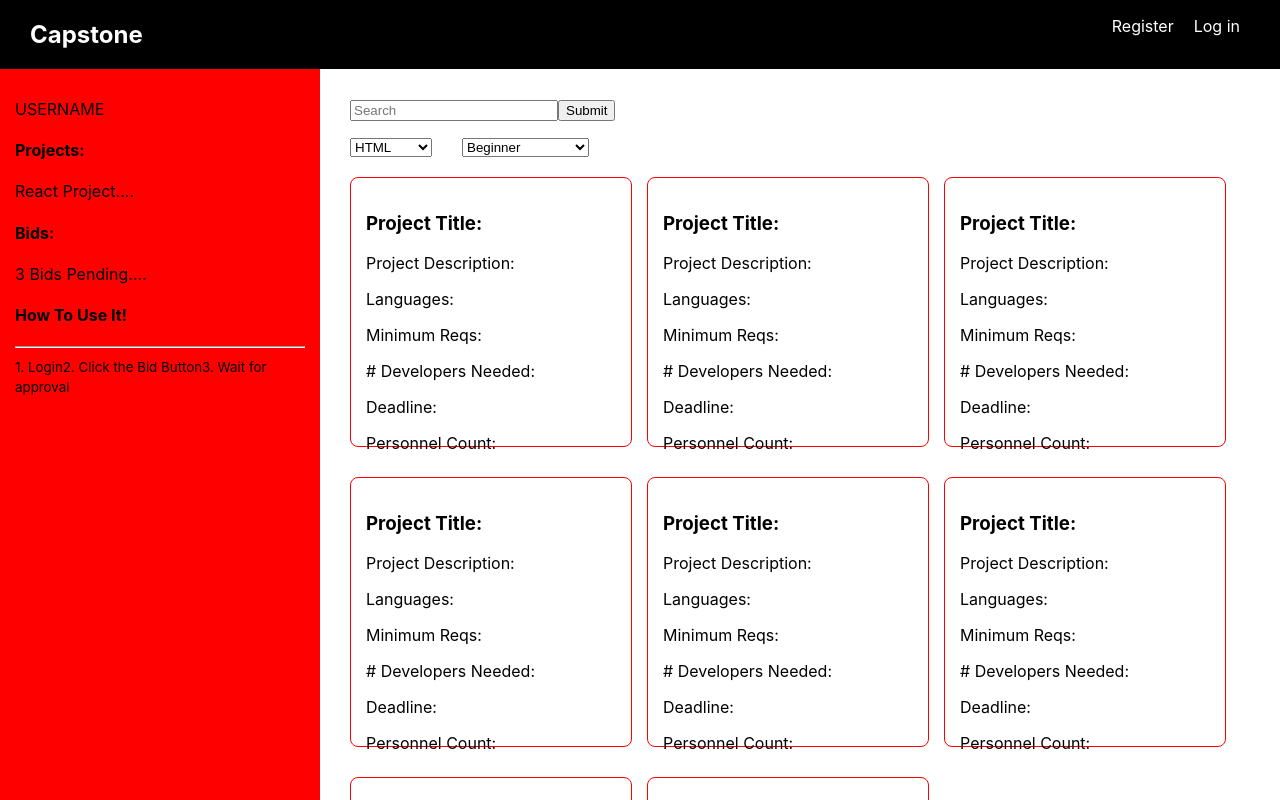
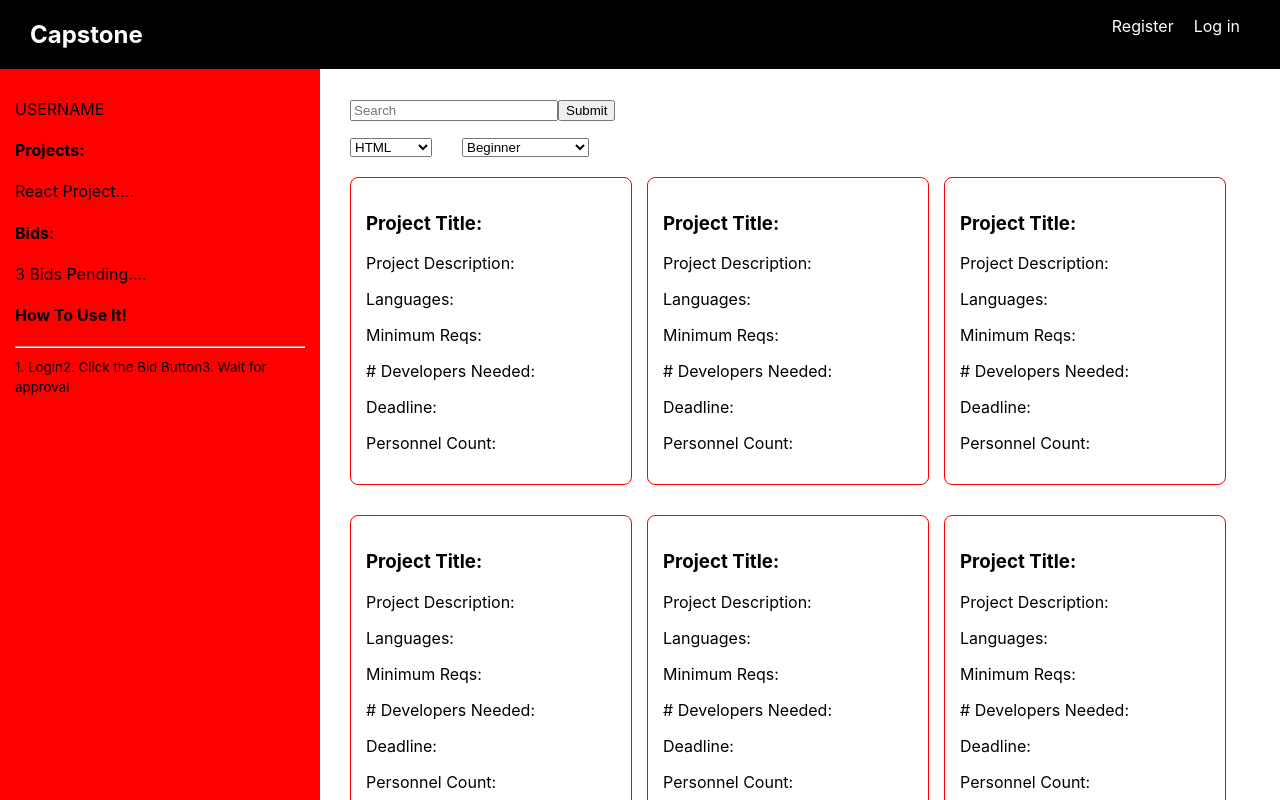
Before and after one commit to thinkful-ei-bee/A-team-capstone, a React (Create React App) app: page / in a window 1280 px wide. Shown: the top 800 px of the page. Built offline with nearby package versions, Linux system fonts and the light colour scheme.

Commit message:
updated project grid sizing

```diff
--- a/src/index.css
+++ b/src/index.css
@@ -24,7 +24,7 @@ body {
   display: grid;
   grid-template-columns: 100%;
   /* This will result on two rows, each one of 300px */
-  grid-template-rows: 300px 300px;
+  /* grid-template-rows: 300px 300px; */
 }
 
 .main-single-project-square {
```
